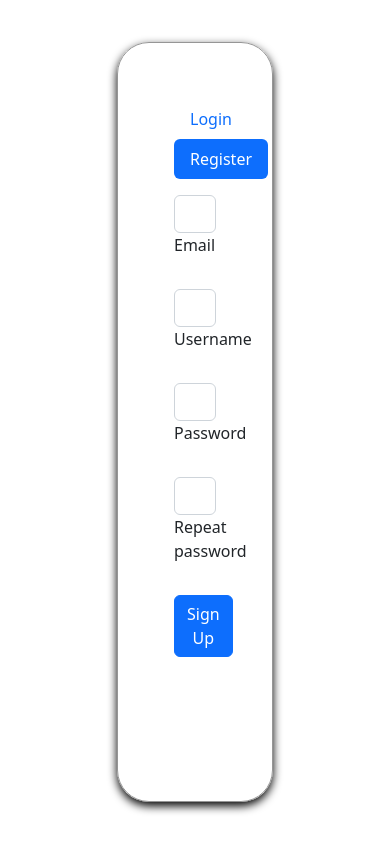
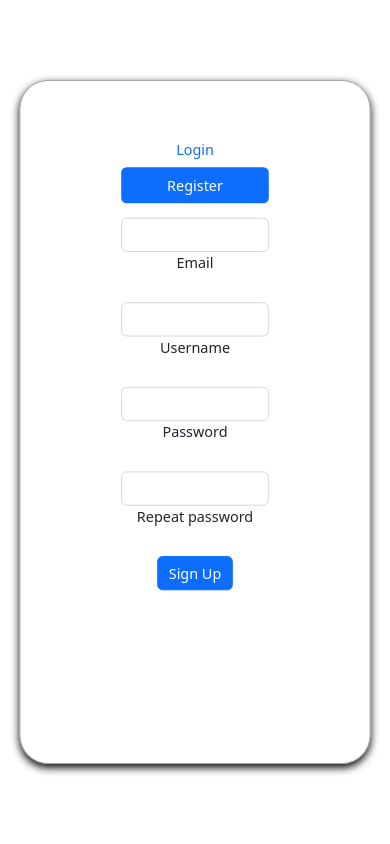
Before and after one commit to AriManjikian/finalproject, a Flask app: page /signup in a window 390 px wide. Run offline with Flask 3, Linux system fonts and the light colour scheme.

Commit message:
logout and responsive-ish

```diff
--- a/app.py
+++ b/app.py
@@ -77,10 +77,16 @@
     else:
         return render_template("signup.html")
 
+#--------------
+#LOGOUT
+@app.route("/logout")
+def logout():
+    """Log user out"""
 
+    # Forget any user_id
+    session.clear()
 
-
-
-
+    # Redirect user to login form
+    return redirect("/")
 if __name__ == "__main__":
     app.run(host="0.0.0.0", debug=True)
--- a/static/styles.css
+++ b/static/styles.css
@@ -20,17 +20,23 @@
 }
 .form-large{
     height: 90vh;
-    width: 40vw;
+    width: minmax(40vh,40vw);
+    scale: 0.9;
     padding: 3.5rem;
+    padding-right: 7rem;
+    padding-left: 7rem;
     border: 1px solid rgb(150, 150, 150);
     border-radius: 2rem;
     box-shadow: 0px 4px 10px black;
 }
 .form{
     height: 60vh;
-    width: 30vw;
+    width: minmax(40vh,30vw);
     padding: 3.5rem;
     border: 1px solid rgb(150, 150, 150);
     border-radius: 2rem;
     box-shadow: 0px 4px 10px black;
 }
+.search{
+    margin-right: 20px;
+}
--- a/templates/layout.html
+++ b/templates/layout.html
@@ -14,13 +14,13 @@
         <div class="container-fluid">
             <div>
                 <a class="navbar-brand">Navbar</a>
-                <a class="navbar-brand">Logout</a>
+                <a class="navbar-brand" href="/logout">Logout</a>
                 <a class="navbar-brand">Fav</a>
                 <a class="navbar-brand" data-bs-toggle="offcanvas" data-bs-target="#offcanvasExample" aria-controls="offcanvasExample">Cart</a>
 
             </div>
             <div>
-                <form class="d-flex" role="search" action="/search" method="get">
+                <form class="d-flex search"  role="search" action="/search" method="get">
                     <input class="form-control me-1" type="search" placeholder="Search" name="search" aria-label="Search">
                     <button class="btn btn-outline-success" type="submit">Search</button>
                 </form>
--- a/templates/login.html
+++ b/templates/login.html
@@ -40,4 +40,5 @@
 </div>
 </div>
 </div>
+</div>
 </body>
--- a/templates/signup.html
+++ b/templates/signup.html
@@ -9,10 +9,11 @@
     <link rel="stylesheet" href="/static/styles.css">
     <title>Document</title>
 </head>
-<div class="form-container">
+<body>
+  <div class="form-container">
     <div class="form-large">
         <ul class="nav nav-pills nav-justified mb-3" id="ex1" role="tablist">
-        <li class="nav-item" role="presentation">
+          <li class="nav-item" role="presentation">
             <a class="nav-link" id="tab-login" data-mdb-toggle="pill" href="/login" method="get" role="tab"
             aria-controls="pills-login" aria-selected="true">Login</a>
         </li>
@@ -21,10 +22,11 @@
             aria-controls="pills-register" aria-selected="false">Register</a>
         </li>
     </ul>
-<div class="tab-pane show active fade" id="pills-register" role="tabpanel" aria-labelledby="tab-register">
-    <form action="/signup" method="post">
-        <!-- Email input -->
-      <div class="form-outline mb-4">
+    <div class="tab-content">
+      <div class="tab-pane show active fade" id="pills-register" role="tabpanel" aria-labelledby="tab-register">
+        <form action="/signup" method="post">
+          <div class="text-center mb-3">
+          <div class="form-outline mb-4">
         <input type="email" id="registerEmail" name="email" class="form-control" />
         <label class="form-label" for="registerEmail">Email</label>
       </div>
@@ -48,10 +50,11 @@
         <label class="form-label" for="registerRepeatPassword">Repeat password</label>
       </div>
       <!-- Submit button -->
+
       <button type="submit" class="btn btn-primary btn-block mb-4">Sign Up</button>
     </form>
   </div>
 </div>
 </div>
 </div>
-<!-- Pills content -->
+</body>
```
Also changed, not shown: 2 other files.
